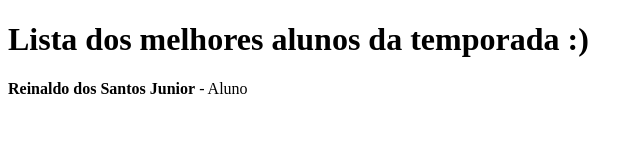
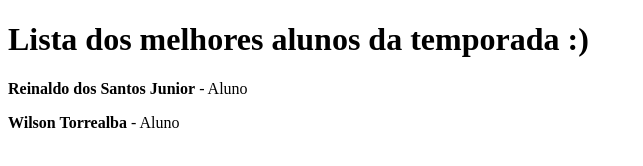
Before and after one commit to Reinaldo0/devs2bluForkAtividade, a plain HTML site: page index.html in a window 1280 px wide. Shown: the whole page, without its empty margins (0-643 px from the left). Drawn offline with Linux system fonts and the light colour scheme.

Commit message:
Wilson Torrealba

```diff
--- a/index.html
+++ b/index.html
@@ -10,6 +10,7 @@
 
     <h1>Lista dos melhores alunos da temporada :)</h1>
     <p><b>Reinaldo dos Santos Junior</b> - Aluno</p>
+    <p><b>Wilson Torrealba</b> - Aluno</p>
 
 </body>
 </html>
```
